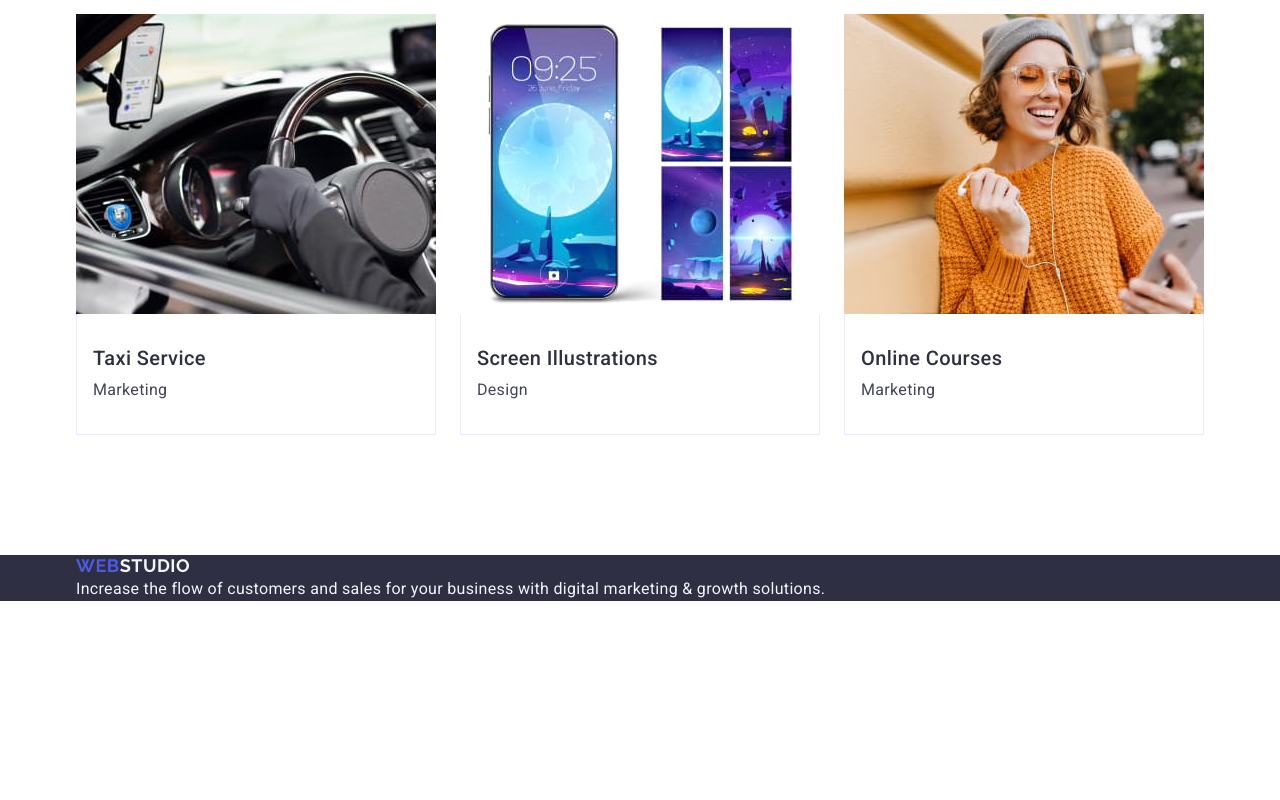
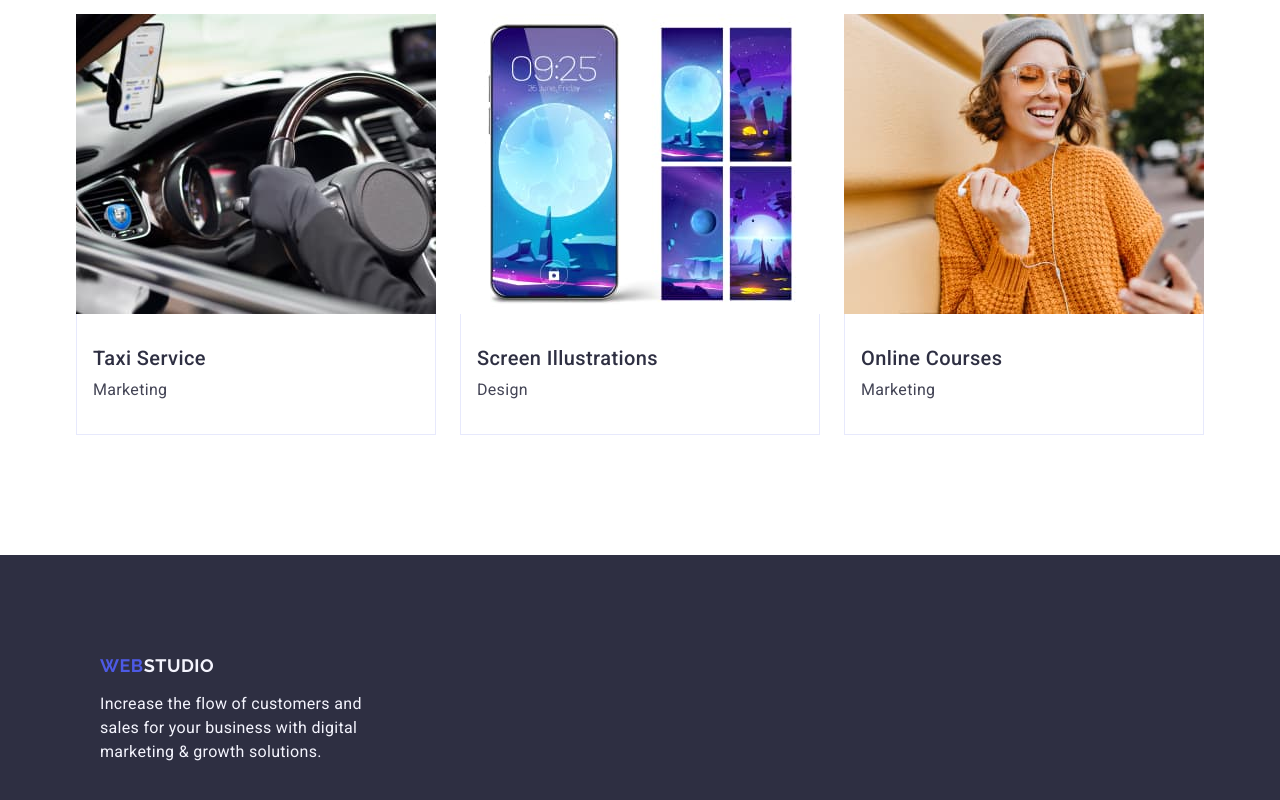
Before and after one commit to TeddSm/goit-markup-hw-03, a plain HTML site: page index.html in a window 1280 px wide. Shown: the part 2532-3332 px from the top of the page. Before the commit the page ends 3133 px from the top, so only its background shows below. Drawn offline with nearby package versions, Linux system fonts and the light colour scheme.

Commit message:
add styles footer

```diff
--- a/css/styles.css
+++ b/css/styles.css
@@ -137,20 +137,6 @@ nav>ul {
     background: #404bbf;
 }
 
-.footer {
-    background: #2e2f42;
-    color: #f4f4fd;;
-}
-
-.logo-text-footer {
-    color: #f4f4fd;
-}
-
-.footer-text {
-    line-height: 1.5;
-    letter-spacing: 0.02em;
-}
-
 .advantages {
     padding: 120px 0;
 }
@@ -273,3 +259,24 @@ nav>ul {
     line-height: 1.5;
     letter-spacing: 0.02em;
 }
+
+.footer {
+    background: #2e2f42;
+    color: #f4f4fd;
+    padding: 100px;
+}
+
+.footer-logo {
+    display: inline-block;
+    margin-bottom: 16px;
+}
+
+.logo-text-footer {
+    color: #f4f4fd;
+}
+
+.footer-text {
+    line-height: 1.5;
+    letter-spacing: 0.02em;
+    max-width: 264px;
+}
--- a/index.html
+++ b/index.html
@@ -198,10 +198,8 @@
     </section>
 </main>
 <footer class="footer">
-    <div class="container">
-        <a href="./index.html" class="logo">Web<span class="logo-text-footer">Studio</span></a>
+        <a href="./index.html" class="logo footer-logo">Web<span class="logo-text-footer">Studio</span></a>
         <p class="footer-text">Increase the flow of customers and sales for your business with digital marketing & growth solutions.</p>
-    </div>
 </footer>
 </body>
 </html>
```
